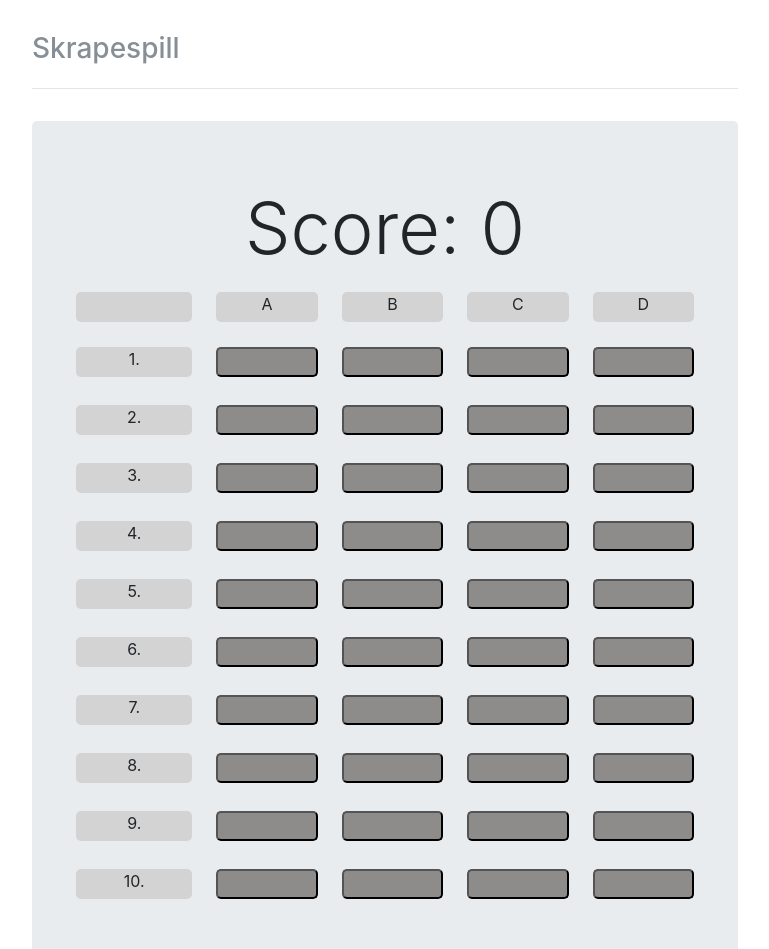
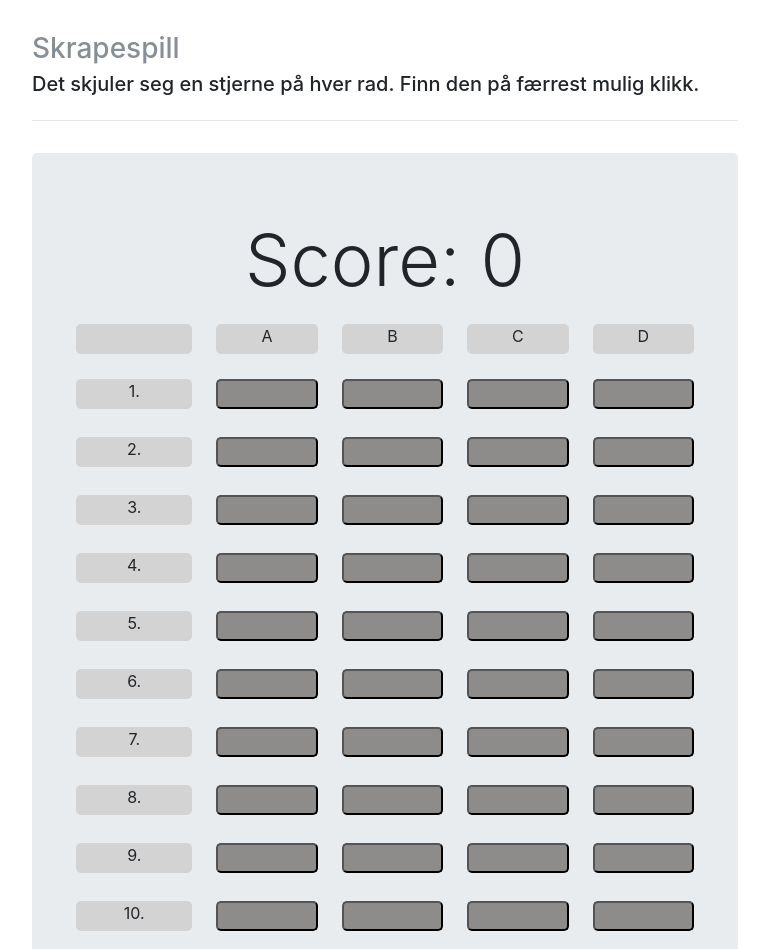
Before and after one commit to miriamsl/scratch, a plain HTML site: page index.html in a window 1280 px wide. Shown: the top 949 px of the page, without its empty margins (255-1024 px from the left). Drawn offline with Linux system fonts and the light colour scheme.

Commit message:
Spillbeskrivelse

```diff
--- a/index.html
+++ b/index.html
@@ -23,6 +23,7 @@
     <div class="container">
     	 <header class="header clearfix">
          <h3 class="text-muted">Skrapespill</h3>
+         <h5> Det skjuler seg en stjerne på hver rad. Finn den på færrest mulig klikk. </h5>
        </header>
 
 
```
